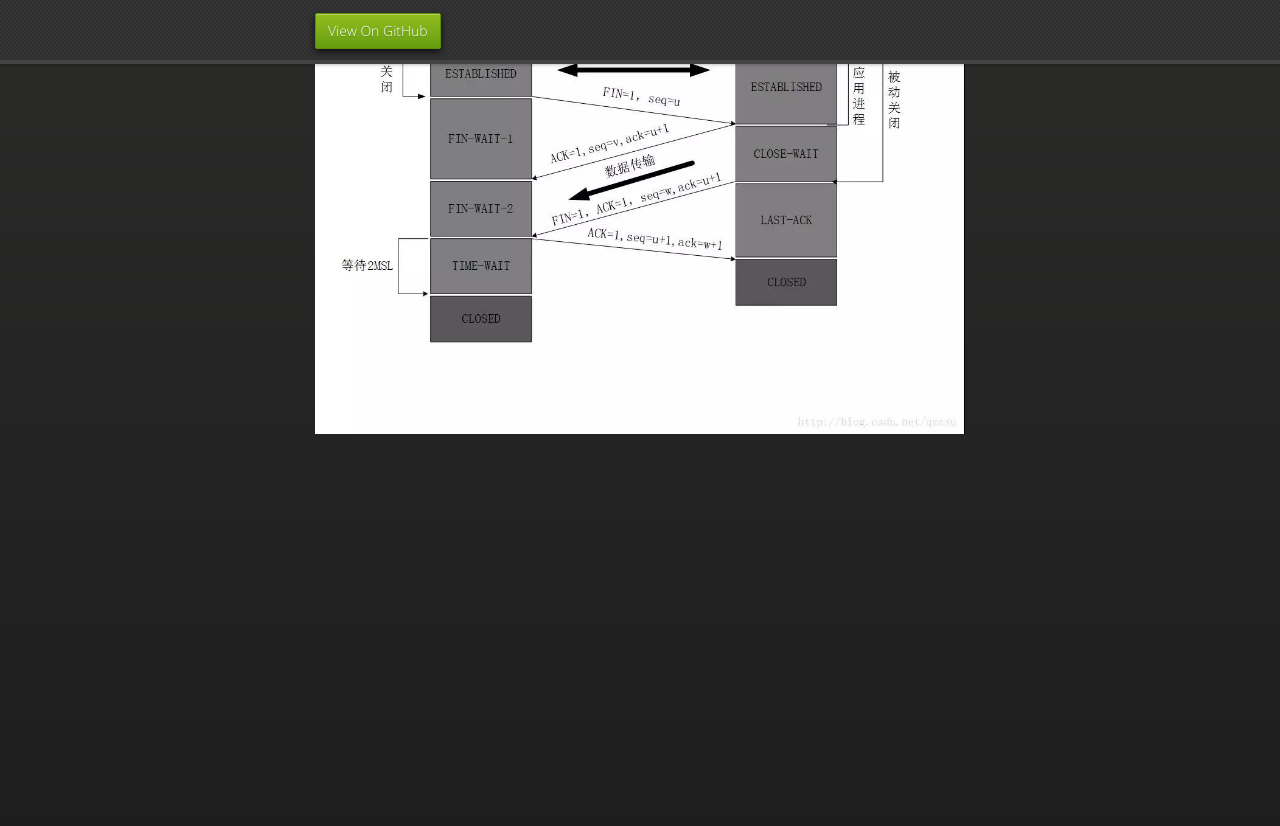
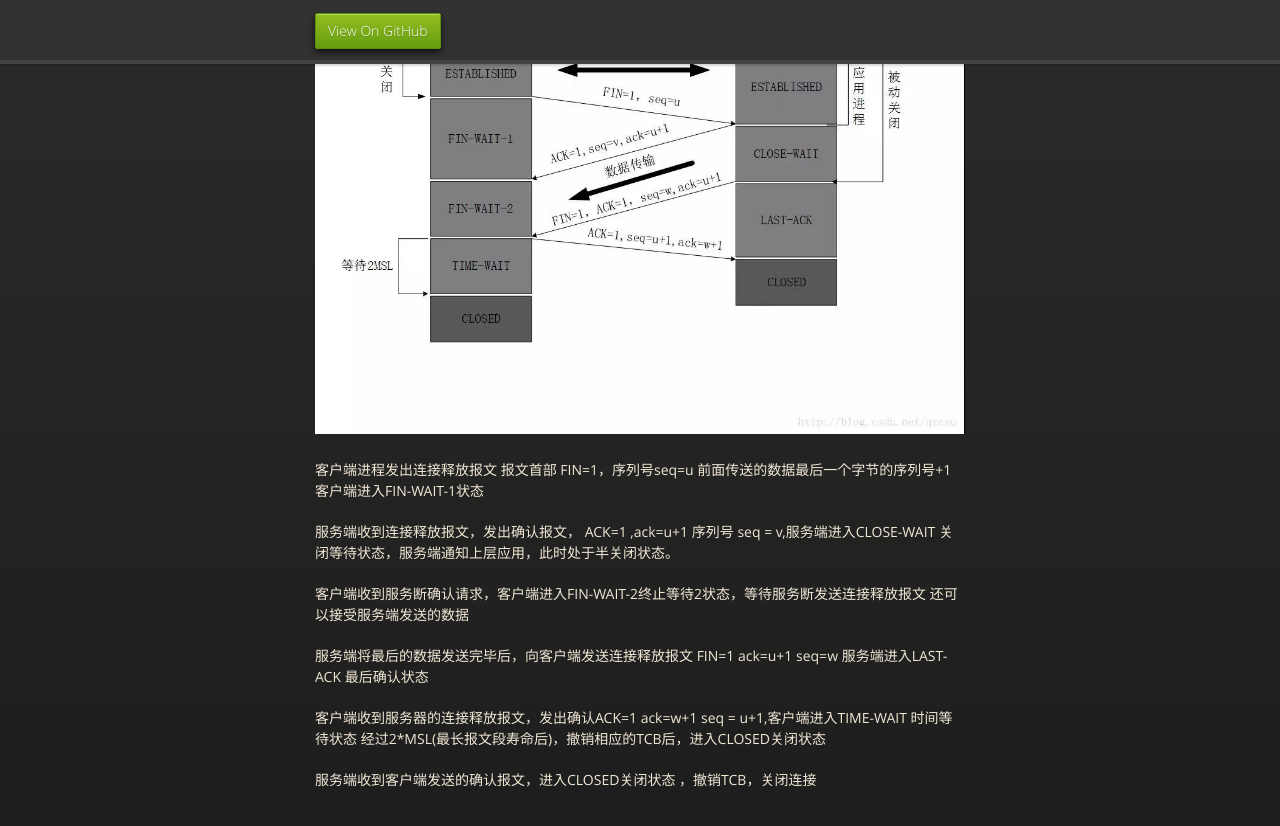
Before and after one commit to masterZSH/notes, a Jekyll site: the page built from network/tcp.md, in a window 1280 px wide and 900 px high, scrolled down 879 px. Shown: the top 826 px of the window. Built offline with Jekyll 4.4.1, drawn with Linux system fonts in a browser that asks for light colours; our own code applies the rules of GitHub Pages for plain Markdown files; before the commit the page ends 1428 px from its top, so only the background shows below that.

Commit message:
add:tcp  close

```diff
--- a/network/tcp.md
+++ b/network/tcp.md
@@ -24,3 +24,16 @@ TCP服务端收到确认报文 进入ESTABLISHED 连接已建立状态
 四次挥手
 
 <img src="2.jpg" />
+
+客户端进程发出连接释放报文 报文首部 FIN=1，序列号seq=u 前面传送的数据最后一个字节的序列号+1 客户端进入FIN-WAIT-1状态
+
+
+服务端收到连接释放报文，发出确认报文， ACK=1 ,ack=u+1 序列号 seq = v,服务端进入CLOSE-WAIT 关闭等待状态，服务端通知上层应用，此时处于半关闭状态。
+
+客户端收到服务断确认请求，客户端进入FIN-WAIT-2终止等待2状态，等待服务断发送连接释放报文 还可以接受服务端发送的数据
+
+服务端将最后的数据发送完毕后，向客户端发送连接释放报文 FIN=1 ack=u+1 seq=w 服务端进入LAST-ACK 最后确认状态
+
+客户端收到服务器的连接释放报文，发出确认ACK=1 ack=w+1 seq = u+1,客户端进入TIME-WAIT 时间等待状态 经过2*MSL(最长报文段寿命后)，撤销相应的TCB后，进入CLOSED关闭状态
+
+服务端收到客户端发送的确认报文，进入CLOSED关闭状态 ，撤销TCB，关闭连接
```
